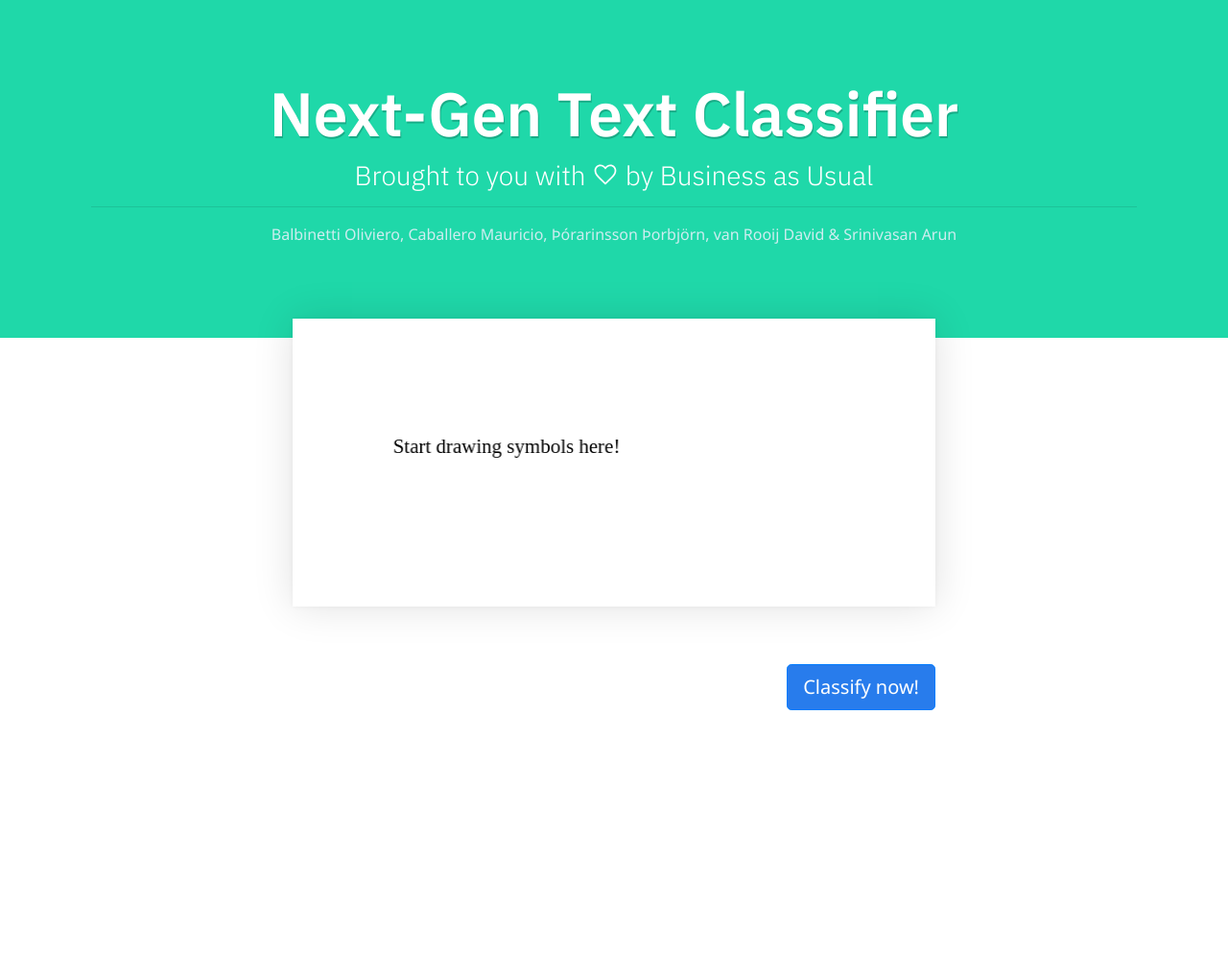
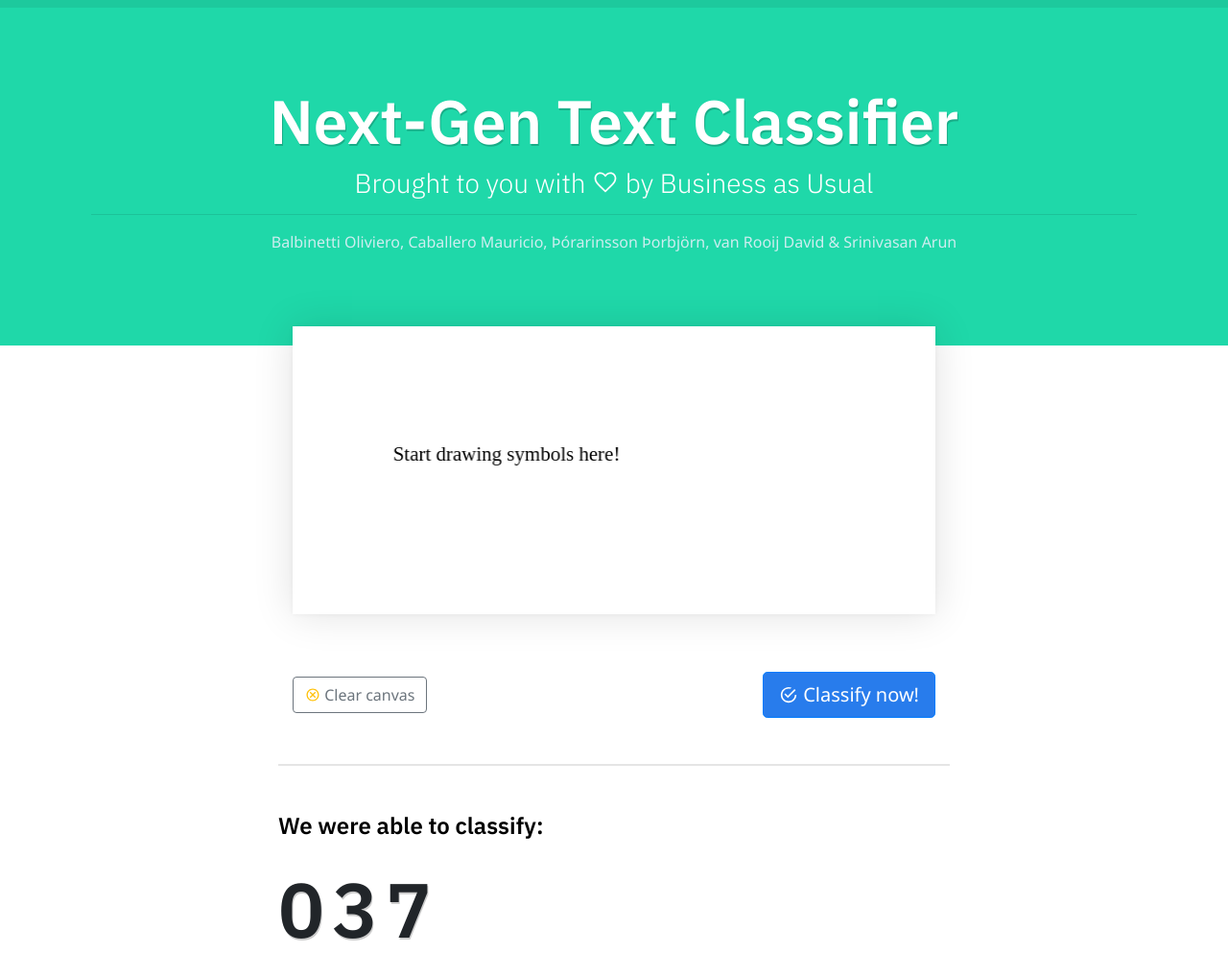
Before and after one commit to davidvanrooij/COMP0072, a website: page Client-side/index.html in a window 1280 px wide. Shown: the whole page at 96% size. Before the commit the page ends 800 px from the top, so only its background shows below. Drawn offline with nearby package versions, Linux system fonts and the light colour scheme.

Commit message:
Added UI elements

```diff
--- a/Client-side/index.html
+++ b/Client-side/index.html
@@ -17,22 +17,29 @@
 	<header>
 		<div class="container">
 			<h1>Next-Gen Text Classifier</h1>
-			<h3>Brought to you with <div class="icon"><svg xmlns="http://www.w3.org/2000/svg" viewBox="0 0 512 512" style="fill: #fff;"><path d="M349.6 64c-36.4 0-70.7 16.7-93.6 43.9C233.1 80.7 198.8 64 162.4 64 97.9 64 48 114.2 48 179.1c0 79.5 70.7 143.3 177.8 241.7L256 448l30.2-27.2C393.3 322.4 464 258.6 464 179.1 464 114.2 414.1 64 349.6 64zm-80.8 329.3l-4.2 3.9-8.6 7.8-8.6-7.8-4.2-3.9c-50.4-46.3-94-86.3-122.7-122-28-34.7-40.4-63.1-40.4-92.2 0-22.9 8.4-43.9 23.7-59.3 15.2-15.4 36-23.8 58.6-23.8 26.1 0 52 12.2 69.1 32.5l24.5 29.1 24.5-29.1c17.1-20.4 43-32.5 69.1-32.5 22.6 0 43.4 8.4 58.7 23.8 15.3 15.4 23.7 36.5 23.7 59.3 0 29-12.5 57.5-40.4 92.2-28.8 35.7-72.3 75.7-122.8 122z"></path></svg></div>  by Business as Usual</h3>
+			<h3>Brought to you with <span class="icon"><svg xmlns="http://www.w3.org/2000/svg" viewBox="0 0 512 512" style="fill: #fff;"><path d="M349.6 64c-36.4 0-70.7 16.7-93.6 43.9C233.1 80.7 198.8 64 162.4 64 97.9 64 48 114.2 48 179.1c0 79.5 70.7 143.3 177.8 241.7L256 448l30.2-27.2C393.3 322.4 464 258.6 464 179.1 464 114.2 414.1 64 349.6 64zm-80.8 329.3l-4.2 3.9-8.6 7.8-8.6-7.8-4.2-3.9c-50.4-46.3-94-86.3-122.7-122-28-34.7-40.4-63.1-40.4-92.2 0-22.9 8.4-43.9 23.7-59.3 15.2-15.4 36-23.8 58.6-23.8 26.1 0 52 12.2 69.1 32.5l24.5 29.1 24.5-29.1c17.1-20.4 43-32.5 69.1-32.5 22.6 0 43.4 8.4 58.7 23.8 15.3 15.4 23.7 36.5 23.7 59.3 0 29-12.5 57.5-40.4 92.2-28.8 35.7-72.3 75.7-122.8 122z"></path></svg></span>  by Business as Usual</h3>
 			<hr>
 			<p>Balbinetti Oliviero, Caballero Mauricio, Þórarinsson Þorbjörn, van Rooij David & Srinivasan Arun </p>
 		</div>
 	</header>
 
-	<div class="container">
+	<div class="container pb-5 mb-5">
 		<div class="row" style="width: 700px; margin: 0 auto;">
 			<div class="col-12">
 				<canvas id="canvas" width="640" height="300px"></canvas>
 			</div>
 		</div>
-		<div class="row text-right" style="width: 700px; margin: 0 auto;">
-			<div class="col-12">
-				<a href="#" class="btn btn-primary btn-lg">Classify now!</a>
+		<div class="row pb-5" style="width: 700px; margin: 0 auto; border-bottom: 2px solid rgba(0,0,0,0.1);">
+			<div class="col-12 d-flex justify-content-between align-items-center">
+				<a href="#" class="btn btn-outline-secondary" onclick="clear_canvas();"> <span class="icon"><svg xmlns="http://www.w3.org/2000/svg" viewBox="0 0 512 512" style="fill: #ffc107;"><path d="M256 90c44.3 0 86 17.3 117.4 48.6C404.7 170 422 211.7 422 256s-17.3 86-48.6 117.4C342 404.7 300.3 422 256 422s-86-17.3-117.4-48.6C107.3 342 90 300.3 90 256s17.3-86 48.6-117.4C170 107.3 211.7 90 256 90m0-42C141.1 48 48 141.1 48 256s93.1 208 208 208 208-93.1 208-208S370.9 48 256 48z"/><path d="M360 330.9L330.9 360 256 285.1 181.1 360 152 330.9l74.9-74.9-74.9-74.9 29.1-29.1 74.9 74.9 74.9-74.9 29.1 29.1-74.9 74.9z"/></svg></span> Clear canvas</a>
+				<a href="#" class="btn btn-primary btn-lg"> <span class="icon"><svg xmlns="http://www.w3.org/2000/svg" viewBox="0 0 512 512"><path style="fill: #fff;" d="M170.718 216.482L141.6 245.6l93.6 93.6 208-208-29.118-29.118L235.2 279.918l-64.482-63.436zM422.4 256c0 91.518-74.883 166.4-166.4 166.4S89.6 347.518 89.6 256 164.482 89.6 256 89.6c15.6 0 31.2 2.082 45.764 6.241L334 63.6C310.082 53.2 284.082 48 256 48 141.6 48 48 141.6 48 256s93.6 208 208 208 208-93.6 208-208h-41.6z"/></svg></span> Classify now!</a>
 			</div>
+
+			<hr>
+		</div>
+		<div class="mt-5 text-left text" style="width: 700px; margin: 0 auto;">
+			<h4>We were able to classify:</h4>
+			<h1>037</h1>
 		</div>
 
 	</div>
--- a/Client-side/main.js
+++ b/Client-side/main.js
@@ -2,13 +2,18 @@ var ctx = document.getElementById('canvas').getContext('2d');
 
 var init = true;
 
+// Function to show welcome text
 function show_welcome_text() {
   ctx.font = '20px Noto Sans';
   ctx.fillText('Start drawing symbols here!', 100, 150-10);
 }
 
-show_welcome_text();
+// Clear canvas
+function clear_canvas(){
+	ctx.clearRect(0,0,canvas.width, canvas.height);
+}
 
+// Let the user draw lines
 function draw_line(event) {
   var x = event.layerX;
   var y = event.layerY;
@@ -18,11 +23,15 @@ function draw_line(event) {
 
 }
 
+show_welcome_text();
+
+
+
 canvas.addEventListener('mousedown', function(){
 
 	// Remove welcome text the first time you click on the canvas
 	if(init){
-		ctx.clearRect(0,0,canvas.width, canvas.height);
+		clear_canvas();
 		init = false;
 	}
 
--- a/Client-side/style.css
+++ b/Client-side/style.css
@@ -11,16 +11,26 @@ header{
 	background-color: #1FD8A9;
 	width: 100%;
 	padding: 5em;
+	border-top: 8px solid rgba(0,0,0,0.07);
 }
 
 header p {
 	color: #ceedf0;
 }
 
-h1, h2, h3{
-	font-family: 'IBM Plex Sans', sans-serif;
+header h1, header h2, header h3{
 	text-align: center;
 	color: #fff;
+}
+
+h1, h2, h3, h4{
+	font-family: 'IBM Plex Sans', sans-serif;
+}
+
+h4{
+	font-weight: 600;
+	color: #000;
+	margin: 1em 0;
 }
 
 h1{
@@ -31,6 +41,11 @@ h1{
 
 h3{
 	font-weight: 300;
+}
+
+.text h1{
+	letter-spacing: 0.1em;
+	font-size: 5em;
 }
 
 canvas{
```
